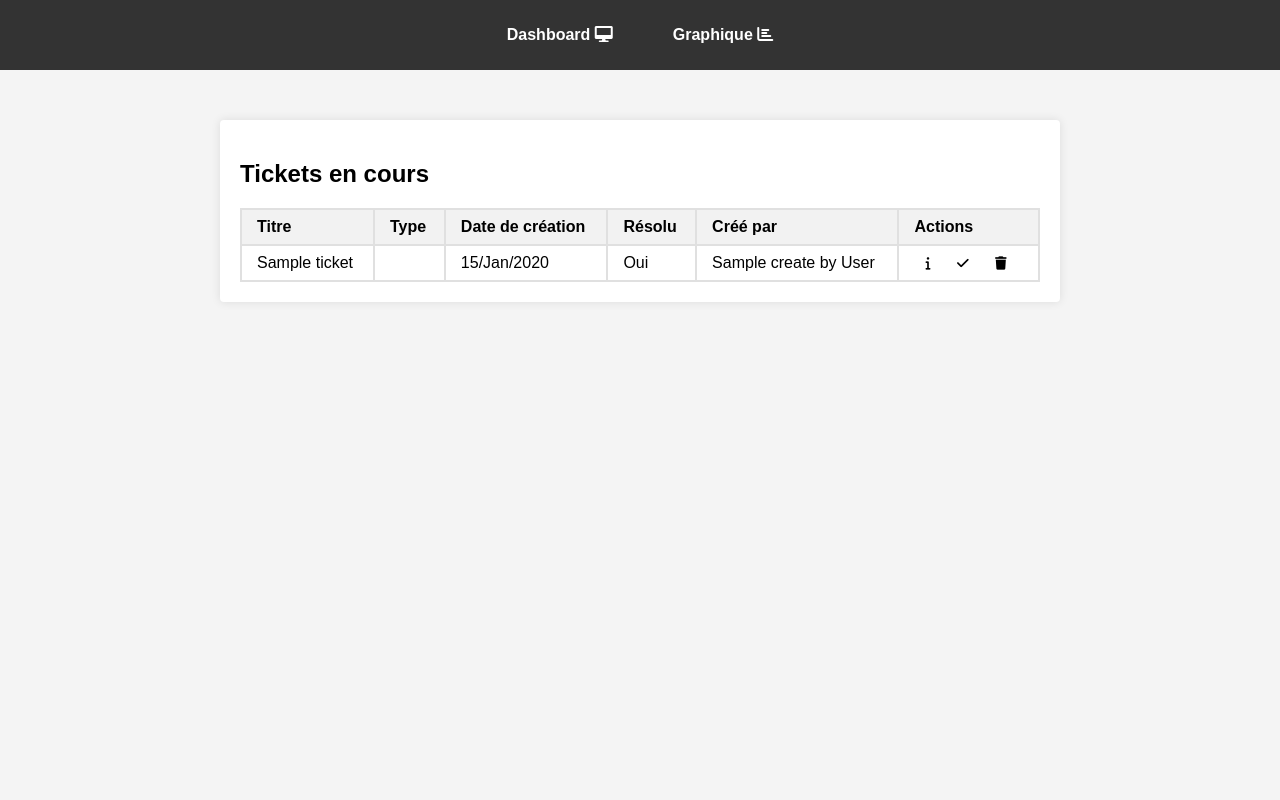
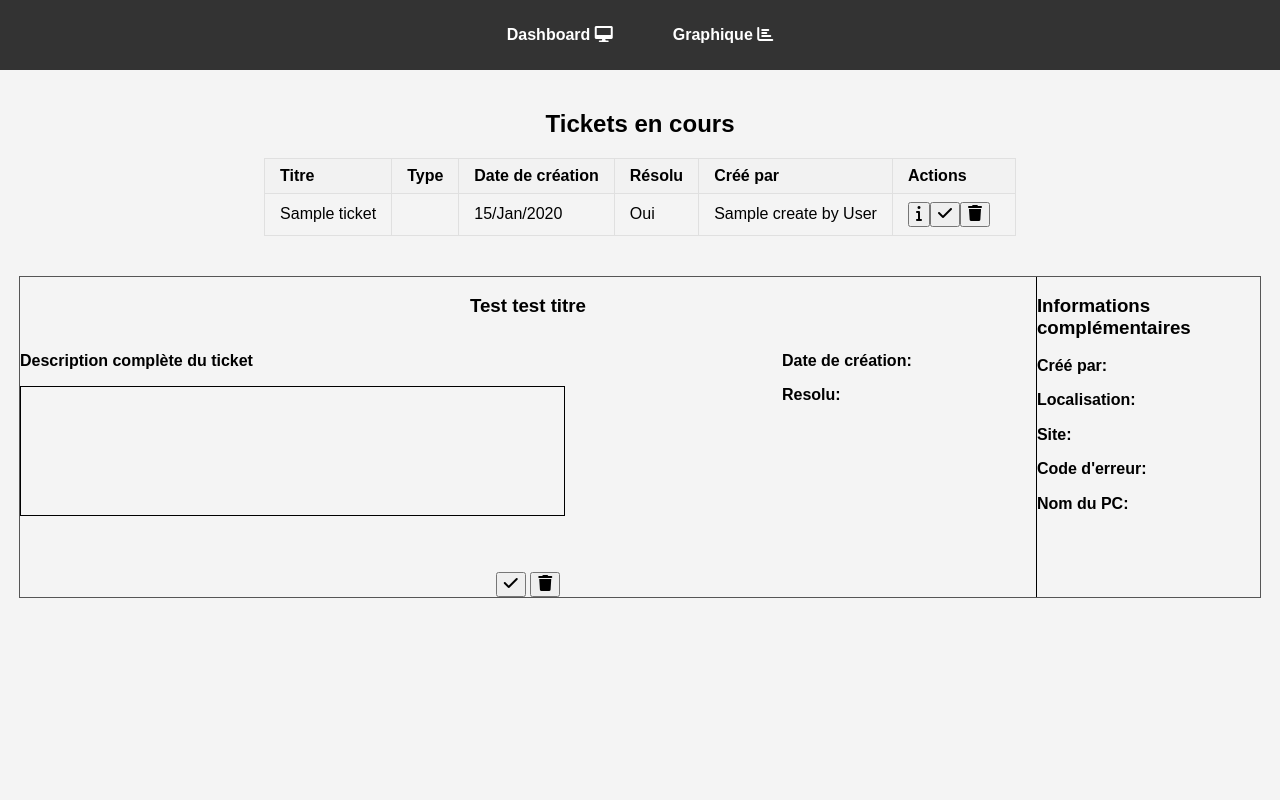
Before and after one commit to Centre-National-des-arts-du-cirque/IntraCnac, a Symfony app: template templates/admin/index.html.twig in a window 1280 px wide. Run offline with Twig, Linux system fonts and the light colour scheme; the template is opened without the code that fills it: most values are stand-ins (such as "Sample title", 1, 10 or a date in 2020); some libraries are stand-ins or nearby versions.

Commit message:
css and html to better looking

```diff
--- a/public/css/admin/admin.css
+++ b/public/css/admin/admin.css
@@ -1,8 +1,10 @@
-body {
-    font-family: Arial, sans-serif;
+body, html {
     margin: 0;
     padding: 0;
+    font-family: Arial, sans-serif;
     background-color: #f4f4f4;
+    height: 100vh;
+    overflow: hidden;
 }
 
 nav {
@@ -37,22 +39,34 @@ nav ul li a:hover {
 }
 
 .central {
-    max-width: 800px;
-    margin: 50px auto;
-    background-color: #fff;
+    display: flex;
+    flex-direction: column;
     padding: 20px;
-    border-radius: 4px;
-    box-shadow: 0 0 10px rgba(0, 0, 0, 0.1);
+    /* max-height: calc(100vh - 60px); */
+    overflow-y: auto;
+    overflow-x: hidden;
+    align-items: center;
+    height: 100%;
+}
+
+.table-container {
+
+display: flex;
+
+max-height: 25%;
+
+overflow-y: auto;
+
+justify-content: center;
 }
 
 table {
-    width: 100%;
     border-collapse: collapse;
-    margin-top: 20px;
+    width: max-content;
 }
 
 table, th, td {
-    border: 2px solid #e0e0e0;
+    border: 1px solid #e0e0e0;
 }
 
 th, td {
@@ -65,21 +79,61 @@ th {
 }
 
 tr:nth-child(even) {
-    background-color: #a1a1a1;
+    background-color: #f2f2f2;
 }
 
-button {
-    background-color: transparent;
-    border: none;
-    cursor: pointer;
-    transition: opacity 0.3s;
-    margin: 0 5px;
+.ticket-info-card{
+    display: flex;
+    border: #555 solid 1px;
+    /* align-items: center; */
+    width: auto;
+    margin-bottom: 20px;
+    margin-top: 40px;
+    overflow-x: hidden;
+    justify-content: space-around;
+    width: 100%;
+    height: 40%;
 }
 
-button:focus {
-    outline: none;
+.left-info-card{
+    display: flex;
+    flex-direction: column;
+    width: 100%;
+    align-items: center;
+}
+.card-info{
+    display: flex;
+    /* margin-bottom: 20px; */
+    justify-content: space-evenly;
+    width: 100%;
+    overflow-y: hidden;
+    height: 100%;
+    /* overflow: auto; */
 }
 
-button:hover {
-    opacity: 0.7;
+.action-buttons {
+    display: flex;
+    justify-content: start;
+    margin-right: 10px;
 }
+
+.description-info{
+    width: 75%;
+    height: 100%;
+}
+.ticket-description{
+    padding: 5px;
+    border: black solid 1px;
+    width: 70%;
+    height: 50%;
+    overflow-y: auto;
+}
+
+.right-info-card{
+
+    border-left: black solid 1px;
+    flex-grow: 2;
+}
+.card-info-left{
+    flex-grow: 1;
+}
--- /dev/null
+++ b/public/css/reset.css
@@ -0,0 +1,339 @@
+html {
+    line-height: 1.15; /* 1 */
+    /* -webkit-text-size-adjust: 100%; */ /* 2 */
+  }
+
+  /* Sections
+     ========================================================================== */
+
+  /**
+   * Remove the margin in all browsers.
+   */
+
+  body {
+    margin: 0;
+  }
+
+  /**
+   * Render the `main` element consistently in IE.
+   */
+
+  main {
+    display: block;
+  }
+
+  /**
+   * Correct the font size and margin on `h1` elements within `section` and
+   * `article` contexts in Chrome, Firefox, and Safari.
+   */
+
+  h1 {
+    font-size: 2em;
+    margin: 0.67em 0;
+  }
+
+  /* Grouping content
+     ========================================================================== */
+
+  /**
+   * 1. Add the correct box sizing in Firefox.
+   * 2. Show the overflow in Edge and IE.
+   */
+
+  hr {
+    box-sizing: content-box; /* 1 */
+    height: 0; /* 1 */
+    overflow: visible; /* 2 */
+  }
+
+  /**
+   * 1. Correct the inheritance and scaling of font size in all browsers.
+   * 2. Correct the odd `em` font sizing in all browsers.
+   */
+
+  pre {
+    font-family: monospace, monospace; /* 1 */
+    font-size: 1em; /* 2 */
+  }
+
+  /* Text-level semantics
+     ========================================================================== */
+
+  /**
+   * Remove the gray background on active links in IE 10.
+   */
+
+  a {
+    background-color: transparent;
+  }
+
+  /**
+   * 1. Remove the bottom border in Chrome 57-
+   * 2. Add the correct text decoration in Chrome, Edge, IE, Opera, and Safari.
+   */
+
+  abbr[title] {
+    border-bottom: none; /* 1 */
+    text-decoration: underline; /* 2 */
+    text-decoration: underline dotted; /* 2 */
+  }
+
+  /**
+   * Add the correct font weight in Chrome, Edge, and Safari.
+   */
+
+  b,
+  strong {
+    font-weight: bolder;
+  }
+
+  /**
+   * 1. Correct the inheritance and scaling of font size in all browsers.
+   * 2. Correct the odd `em` font sizing in all browsers.
+   */
+
+  code,
+  kbd,
+  samp {
+    font-family: monospace, monospace; /* 1 */
+    font-size: 1em; /* 2 */
+  }
+
+  /**
+   * Add the correct font size in all browsers.
+   */
+
+  small {
+    font-size: 80%;
+  }
+
+  /**
+   * Prevent `sub` and `sup` elements from affecting the line height in
+   * all browsers.
+   */
+
+  sub,
+  sup {
+    font-size: 75%;
+    line-height: 0;
+    position: relative;
+    vertical-align: baseline;
+  }
+
+  sub {
+    bottom: -0.25em;
+  }
+
+  sup {
+    top: -0.5em;
+  }
+
+  /* Embedded content
+     ========================================================================== */
+
+  /**
+   * Remove the border on images inside links in IE 10.
+   */
+
+  img {
+    border-style: none;
+  }
+
+  /* Forms
+     ========================================================================== */
+
+  /**
+   * 1. Change the font styles in all browsers.
+   * 2. Remove the margin in Firefox and Safari.
+   */
+
+  button,
+  input,
+  optgroup,
+  select,
+  textarea {
+    font-family: inherit; /* 1 */
+    font-size: 100%; /* 1 */
+    line-height: 1.15; /* 1 */
+    margin: 0; /* 2 */
+  }
+
+  /**
+   * Show the overflow in IE.
+   * 1. Show the overflow in Edge.
+   */
+
+  button,
+  input { /* 1 */
+    overflow: visible;
+  }
+
+  /**
+   * Remove the inheritance of text transform in Edge, Firefox, and IE.
+   * 1. Remove the inheritance of text transform in Firefox.
+   */
+
+  button,
+  select { /* 1 */
+    text-transform: none;
+  }
+
+  /**
+   * Correct the inability to style clickable types in iOS and Safari.
+   */
+
+  button,
+  [type="button"],
+  [type="reset"],
+  [type="submit"] {
+    -webkit-appearance: button;
+  }
+
+  /**
+   * Remove the inner border and padding in Firefox.
+   */
+
+  button::-moz-focus-inner,
+  [type="button"]::-moz-focus-inner,
+  [type="reset"]::-moz-focus-inner,
+  [type="submit"]::-moz-focus-inner {
+    border-style: none;
+    padding: 0;
+  }
+
+  /**
+   * Restore the focus styles unset by the previous rule.
+   */
+
+  button:-moz-focusring,
+  [type="button"]:-moz-focusring,
+  [type="reset"]:-moz-focusring,
+  [type="submit"]:-moz-focusring {
+    outline: 1px dotted ButtonText;
+  }
+
+  /**
+   * Correct the padding in Firefox.
+   */
+
+  fieldset {
+    padding: 0.35em 0.75em 0.625em;
+  }
+
+  /**
+   * 1. Correct the text wrapping in Edge and IE.
+   * 2. Correct the color inheritance from `fieldset` elements in IE.
+   * 3. Remove the padding so developers are not caught out when they zero out
+   *    `fieldset` elements in all browsers.
+   */
+
+  legend {
+    box-sizing: border-box; /* 1 */
+    color: inherit; /* 2 */
+    display: table; /* 1 */
+    max-width: 100%; /* 1 */
+    padding: 0; /* 3 */
+    white-space: normal; /* 1 */
+  }
+
+  /**
+   * Add the correct vertical alignment in Chrome, Firefox, and Opera.
+   */
+
+  progress {
+    vertical-align: baseline;
+  }
+
+  /**
+   * Remove the default vertical scrollbar in IE 10+.
+   */
+
+  textarea {
+    overflow: auto;
+  }
+
+  /**
+   * 1. Add the correct box sizing in IE 10.
+   * 2. Remove the padding in IE 10.
+   */
+
+  [type="checkbox"],
+  [type="radio"] {
+    box-sizing: border-box; /* 1 */
+    padding: 0; /* 2 */
+  }
+
+  /**
+   * Correct the cursor style of increment and decrement buttons in Chrome.
+   */
+
+  [type="number"]::-webkit-inner-spin-button,
+  [type="number"]::-webkit-outer-spin-button {
+    height: auto;
+  }
+
+  /**
+   * 1. Correct the odd appearance in Chrome and Safari.
+   * 2. Correct the outline style in Safari.
+   */
+
+  [type="search"] {
+    -webkit-appearance: textfield; /* 1 */
+    outline-offset: -2px; /* 2 */
+  }
+
+  /**
+   * Remove the inner padding in Chrome and Safari on macOS.
+   */
+
+  [type="search"]::-webkit-search-decoration {
+    -webkit-appearance: none;
+  }
+
+  /**
+   * 1. Correct the inability to style clickable types in iOS and Safari.
+   * 2. Change font properties to `inherit` in Safari.
+   */
+
+  ::-webkit-file-upload-button {
+    -webkit-appearance: button; /* 1 */
+    font: inherit; /* 2 */
+  }
+
+  /* Interactive
+     ========================================================================== */
+
+  /*
+   * Add the correct display in Edge, IE 10+, and Firefox.
+   */
+
+  details {
+    display: block;
+  }
+
+  /*
+   * Add the correct display in all browsers.
+   */
+
+  summary {
+    display: list-item;
+  }
+
+  /* Misc
+     ========================================================================== */
+
+  /**
+   * Add the correct display in IE 10+.
+   */
+
+  template {
+    display: none;
+  }
+
+  /**
+   * Add the correct display in IE 10.
+   */
+
+  [hidden] {
+    display: none;
+  }
--- a/templates/admin/base_admin.html.twig
+++ b/templates/admin/base_admin.html.twig
@@ -6,7 +6,7 @@
         <title>Page Admin</title>
         <link rel="stylesheet" href="css/admin/admin.css">
         <link rel="stylesheet" href="https://cdnjs.cloudflare.com/ajax/libs/font-awesome/6.0.0-beta3/css/all.min.css">
-
+        <link rel="stylesheet" href='css/reset.css'>
         <meta charset="UTF-8">
         <title>{% block title %}Welcome!{% endblock %}</title>
 
--- a/templates/admin/index.html.twig
+++ b/templates/admin/index.html.twig
@@ -20,8 +20,9 @@
     </nav>
 
     <div class="central">
+         <h2>Tickets en cours</h2>
+        <div class='table-container'>
 
-    <h2>Tickets en cours</h2>
                 <table>
                     <thead>
                         <tr>
@@ -50,9 +51,11 @@
                             <td>{{ticket.solved ? 'Oui' : 'Non'}}</td>
                             <td>{{ticket.createBy.name}} {{ticket.createBy.lastName}}</td>
                             <td>
+                                <div class="action-buttons">
                                     <button class="info-btn" title="Plus d'infos"><i class="fas fa-info"></i></button>
                                     <button class="resolve-btn" title="Marquer comme résolu"><i class="fas fa-check"></i></button>
                                     <button class="delete-btn" title="Supprimer"><i class="fas fa-trash"></i></button>
+                                </div>
                             </td>
                             </td>
                         </tr>
@@ -63,4 +66,37 @@
 
         </div>
 
+        <div class="ticket-info-card">
+
+            <div class='left-info-card'>
+                <div class='left-card-header'>
+                    <h3 class="ticket-title"> Test test titre</h3>
+                </div>
+                <div class='card-info'>
+                    <div class='description-info'>
+                        <p class="ticket-description-title"><strong>Description complète du ticket</strong> </p>
+                        <p class='ticket-description'> </p>
+                    </div>
+                    <div class='card-info-left'>
+                        <p class='ticket-date'><strong>Date de création:</strong> </p>
+                        <p class='ticket-solved'><strong>Resolu:</strong></p>
+                    </div>
+            </div>
+                     <div class='left-card-footer'>
+                        <button class="resolve-btn" title="Marquer comme résolu"><i class="fas fa-check"></i></button>
+                        <button class="delete-btn" title="Supprimer"><i class="fas fa-trash"></i></button>
+                    </div>
+
+
+            </div>
+            <div class='right-info-card'>
+                <h3>Informations complémentaires</h3>
+                <p><strong>Créé par:</strong> </p>
+                <p><strong>Localisation:</strong> </p>
+                <p><strong>Site:</strong> </p>
+                <p><strong>Code d'erreur:</strong> </p>
+                <p><strong>Nom du PC:</strong> </p>
+            </div>
+    </div>
+
 {% endblock %}
```
Lines whose indentation alone changed are shown as unchanged.
